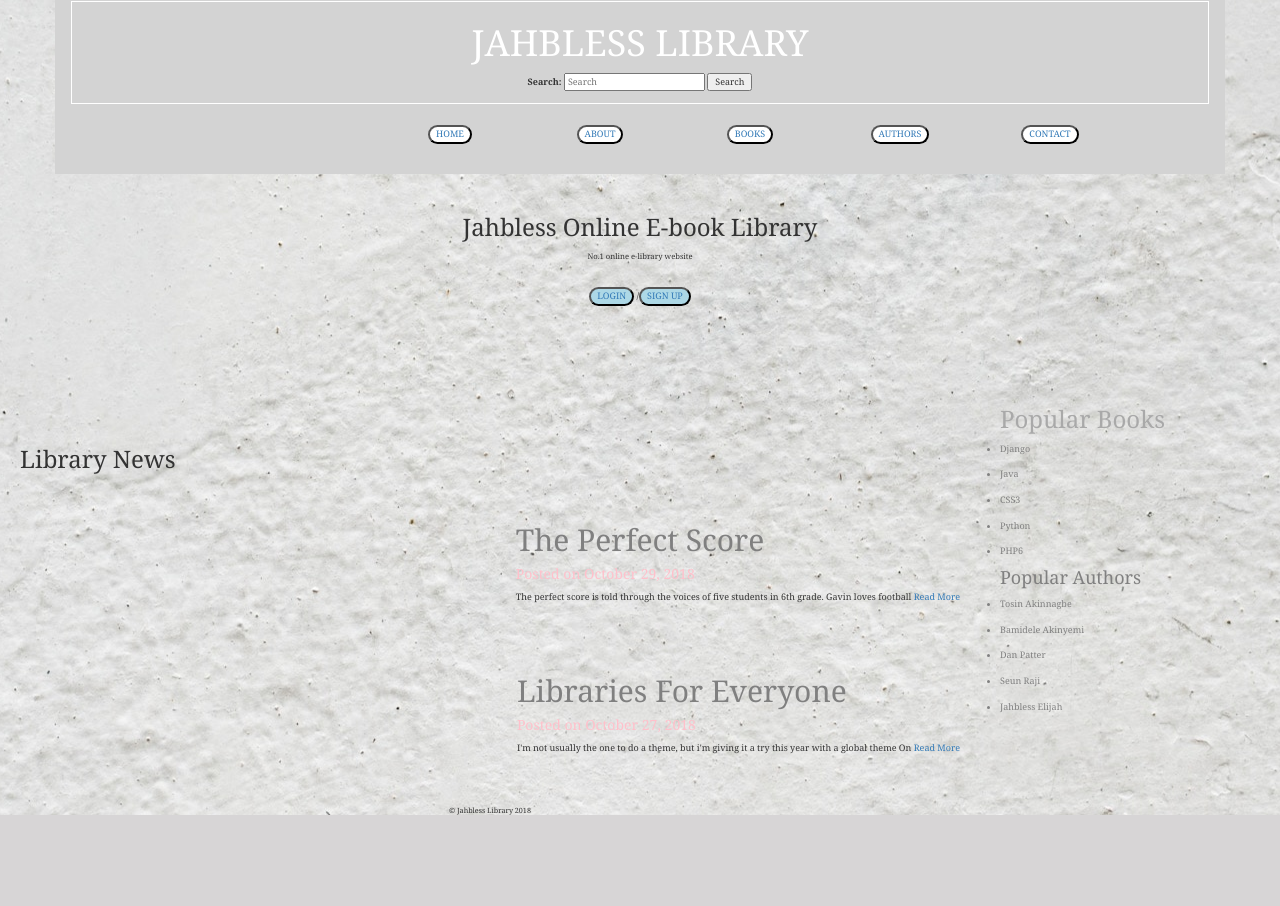
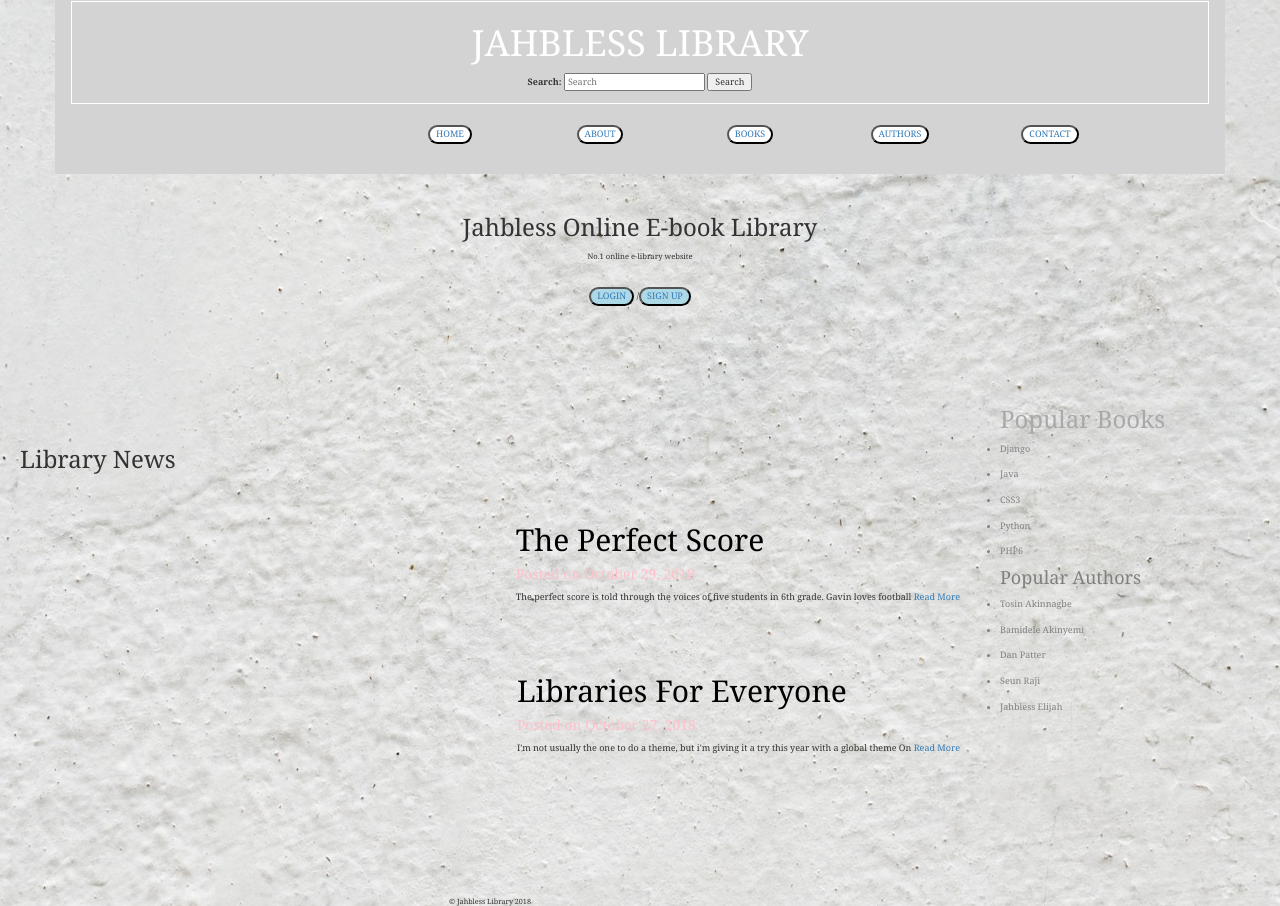
Before and after one commit to rajielijah/Jahbless, a Django app: page / in a window 1280 px wide. Before the commit the page ends 815 px from the top, so only its background shows below. Run offline with Django 3.2, Linux system fonts and the light colour scheme; some libraries are stand-ins or nearby versions.

Commit message:
Update index.html

```diff
--- a/library/templates/index.html
+++ b/library/templates/index.html
@@ -32,7 +32,7 @@
 
 <style type="text/css">
 .main1{
-	color: gray;
+	color: black;
 }
 	.main2 {
 		color: pink;
@@ -42,6 +42,7 @@
 	overflow: auto;
 	width: 960px;
 	margin:20px;
+	height: 450px;
 }
 figcaption {
 	position: relative;
```
